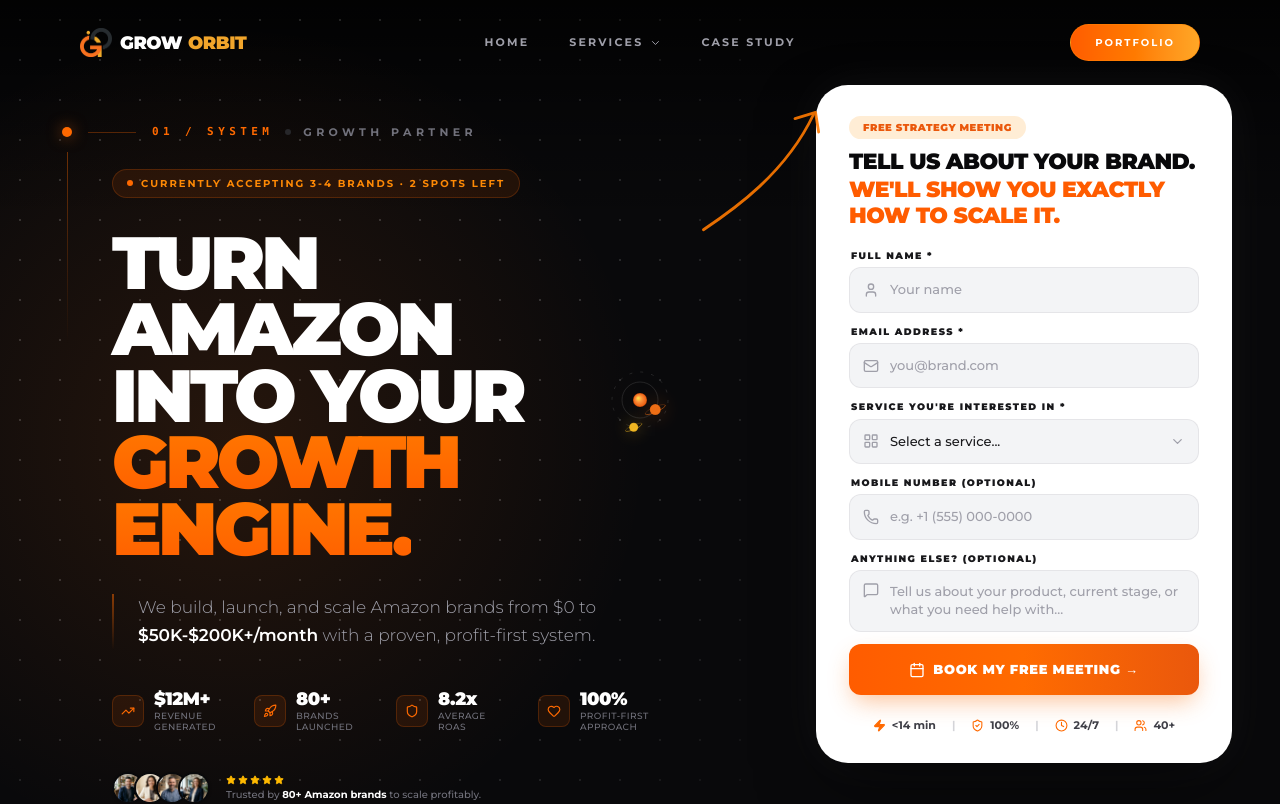
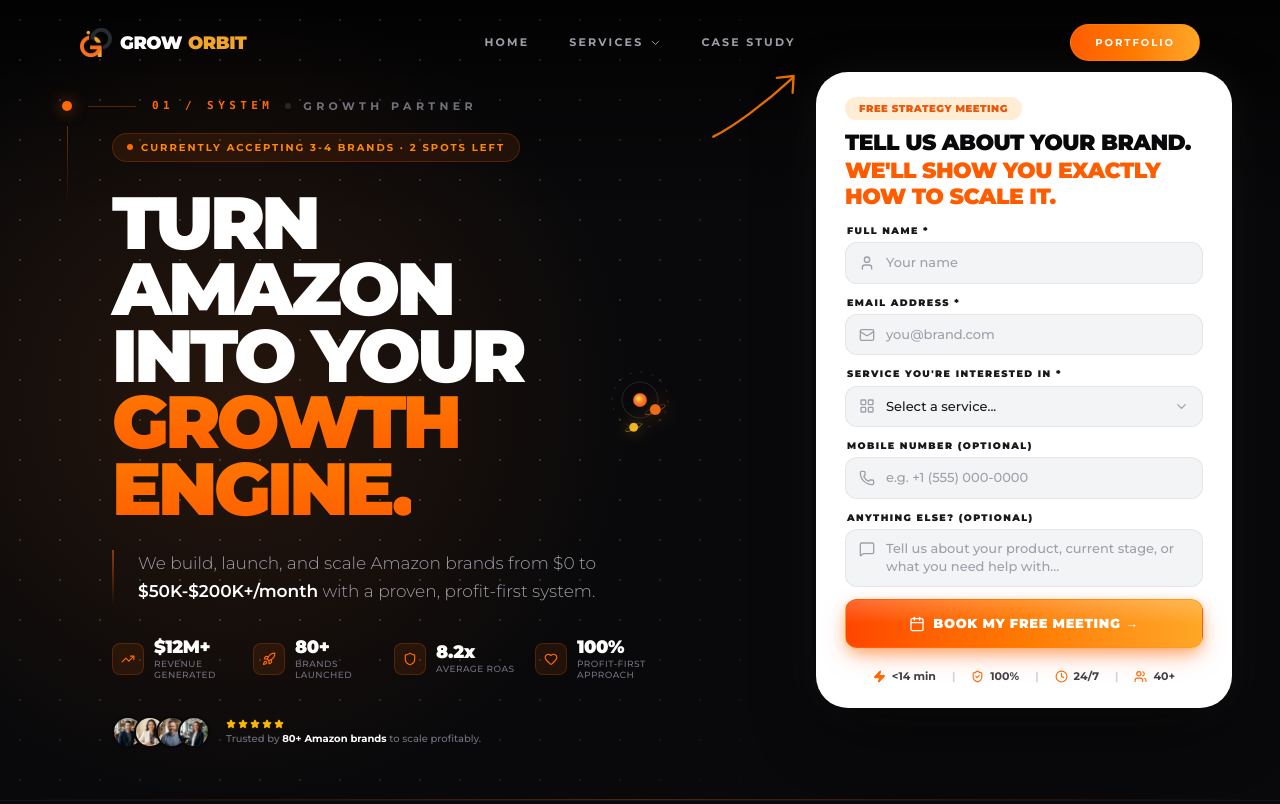
Before and after one commit to TalhaWaseem114/grow-orbit, a Next.js app: page /get-started in a window 1280 px wide. Shown: the top 804 px of the page. Built offline with nearby package versions, Linux system fonts and the light colour scheme; no server answers; a web font is replaced by a local one.

Commit message:
style(ui): add vibrant gradient to form button and tune breathing spacing in hero

```diff
--- a/src/app/(main)/get-started/components/HeroSectionThemeTwo.jsx
+++ b/src/app/(main)/get-started/components/HeroSectionThemeTwo.jsx
@@ -97,7 +97,7 @@ export default function HeroSectionThemeTwo({ scrollToForm, formRef }) {
         </header>
 
         {/* ── Left — Text Content ── */}
-        <div className="relative flex-1 flex flex-col justify-start px-5 md:px-16 lg:px-20 xl:px-28 2xl:px-36 pt-24 sm:pt-24 pb-16 lg:pt-24 lg:pb-20 z-10">
+        <div className="relative flex-1 flex flex-col justify-start px-5 md:px-16 lg:px-20 xl:px-28 2xl:px-36 pt-20 sm:pt-20 pb-10 lg:pt-20 lg:pb-12 z-10">
           {/* Subtle low-density texture */}
           <div
             className="absolute inset-0 opacity-[0.16] pointer-events-none"
@@ -111,7 +111,7 @@ export default function HeroSectionThemeTwo({ scrollToForm, formRef }) {
           <div className="absolute inset-0 bg-[radial-gradient(circle_at_30%_50%,rgba(249,115,22,0.12),transparent_60%)] pointer-events-none" />
 
           <div className="relative z-10 max-w-2xl fade-up lg:mt-2">
-            <div className="relative mb-6 sm:mb-12 -ml-[15px] sm:-ml-6 md:-ml-8 lg:-ml-[50px] translate-y-[5px] sm:translate-y-[20px]">
+            <div className="relative mb-5 sm:mb-7 -ml-[15px] sm:-ml-6 md:-ml-8 lg:-ml-[50px] translate-y-[3px] sm:translate-y-[10px]">
               <div className="flex items-center gap-2 sm:gap-4">
                 <div className="w-2 h-2 sm:w-2.5 sm:h-2.5 bg-orange-500 rounded-full shadow-[0_0_15px_rgba(249,115,22,0.6)]" />
                 <div className="w-8 sm:w-12 h-px bg-orange-500/30" />
@@ -122,12 +122,12 @@ export default function HeroSectionThemeTwo({ scrollToForm, formRef }) {
                 </div>
               </div>
               {/* Vertical Drop Line with Glow — Optimized for Mobile */}
-              <div className="absolute left-[4px] sm:left-[5px] top-6 sm:top-7 w-px h-32 sm:h-48 bg-gradient-to-b from-orange-500 via-orange-500/50 to-transparent opacity-40" />
+              <div className="absolute left-[4px] sm:left-[5px] top-6 sm:top-7 w-px h-16 sm:h-20 bg-gradient-to-b from-orange-500 via-orange-500/50 to-transparent opacity-40" />
             </div>
 
 
             {/* Scarcity Pill */}
-            <div className="inline-flex items-center gap-2 px-3.5 py-1.5 rounded-full bg-orange-500/10 border border-orange-500/20 mb-6 sm:mb-8 whitespace-nowrap">
+            <div className="inline-flex items-center gap-2 px-3.5 py-1.5 rounded-full bg-orange-500/10 border border-orange-500/20 mb-5 sm:mb-7 whitespace-nowrap">
               <span className="w-1.5 h-1.5 rounded-full bg-orange-500 shrink-0" />
               <span className="text-[9px] sm:text-[10px] font-bold text-orange-400 uppercase tracking-[0.2em] whitespace-nowrap">
                 Currently Accepting 3-4 Brands &middot; 2 Spots Left
@@ -136,7 +136,7 @@ export default function HeroSectionThemeTwo({ scrollToForm, formRef }) {
 
             {/* Main Heading */}
             <h1
-              className="text-white mb-6 sm:mb-8 uppercase text-[42px] sm:text-[62px] md:text-[70px] lg:text-[74px] font-black tracking-tighter leading-[0.95] sm:leading-[0.9]"
+              className="text-white mb-5 sm:mb-7 uppercase text-[42px] sm:text-[62px] md:text-[70px] lg:text-[74px] font-black tracking-tighter leading-[0.95] sm:leading-[0.9]"
               style={{ fontFamily: "'Montserrat', sans-serif" }}
             >
               Turn Amazon<br />
@@ -145,7 +145,7 @@ export default function HeroSectionThemeTwo({ scrollToForm, formRef }) {
             </h1>
 
             {/* Subtitle */}
-            <div className="flex gap-6 mb-8 sm:mb-10 fade-up delay-1">
+            <div className="flex gap-6 mb-7 sm:mb-8 fade-up delay-1">
               <div className="w-[2px] bg-gradient-to-b from-orange-500 to-transparent hidden md:block opacity-50 shrink-0" />
               <p className="text-zinc-400 text-[14px] sm:text-[17px] font-light leading-relaxed max-w-xl">
                 We build, launch, and scale Amazon brands from $0
@@ -173,7 +173,7 @@ export default function HeroSectionThemeTwo({ scrollToForm, formRef }) {
             </div>
 
             {/* Stats Row */}
-            <div className="grid grid-cols-2 sm:grid-cols-4 gap-5 sm:gap-6 mb-10 fade-up delay-3">
+            <div className="grid grid-cols-2 sm:grid-cols-4 gap-4 sm:gap-5 mb-7 sm:mb-9 fade-up delay-3">
               {[
                 { icon: TrendingUp, val: "$12M+", label: "Revenue Generated" },
                 { icon: Rocket,     val: "80+",   label: "Brands Launched"   },
@@ -225,25 +225,25 @@ export default function HeroSectionThemeTwo({ scrollToForm, formRef }) {
         </div>
 
         {/* ── Right — White Form Card Container ── */}
-        <div className="relative flex-none w-full lg:w-[44%] xl:w-[40%] 2xl:w-[38%] flex items-start justify-center px-5 pb-10 pt-8 sm:px-8 sm:pb-12 sm:pt-14 lg:px-8 lg:pb-12 lg:pt-[85px] xl:px-12 xl:pb-12 xl:pt-[85px] z-20 overflow-visible bg-transparent">
+        <div className="relative flex-none w-full lg:w-[44%] xl:w-[40%] 2xl:w-[38%] flex items-start justify-center px-5 pb-8 pt-6 sm:px-8 sm:pb-10 sm:pt-10 lg:px-8 lg:pb-10 lg:pt-[70px] xl:px-12 xl:pb-10 xl:pt-[72px] z-20 overflow-visible bg-transparent">
           {/* Subtle warm ambient glow behind the card */}
           <div className="absolute top-[20%] right-[10%] w-80 h-80 rounded-full pointer-events-none" style={{ background: "radial-gradient(circle, rgba(249,115,22,0.08) 0%, transparent 70%)" }} />
           <div className="absolute bottom-[20%] left-[10%] w-72 h-72 rounded-full pointer-events-none" style={{ background: "radial-gradient(circle, rgba(255,122,0,0.04) 0%, transparent 70%)" }} />
 
           {/* Hand-drawn style orange swooping arrow pointing to the form */}
-          <div className="hidden lg:block absolute -left-12 xl:-left-20 top-20 sm:top-24 w-28 sm:w-36 h-28 sm:h-36 pointer-events-none z-30 text-orange-500 opacity-90">
-            <svg viewBox="0 0 140 140" fill="none" className="w-full h-full overflow-visible">
+          <div className="hidden lg:block absolute -left-10 xl:-left-16 top-10 sm:top-12 w-24 sm:w-28 h-24 sm:h-28 pointer-events-none z-30 text-orange-500 opacity-90">
+            <svg viewBox="0 0 120 120" fill="none" className="w-full h-full overflow-visible">
               <path
-                d="M15 130 C 45 110, 95 75, 122 18"
+                d="M10 95 C 30 85, 65 60, 95 32"
                 stroke="#FF7A00"
-                strokeWidth="2.75"
+                strokeWidth="2.5"
                 strokeLinecap="round"
                 fill="none"
               />
               <path
-                d="M104 22 L 124 16 L 127 35"
+                d="M78 32 L 96 30 L 95 48"
                 stroke="#FF7A00"
-                strokeWidth="2.75"
+                strokeWidth="2.5"
                 strokeLinecap="round"
                 strokeLinejoin="round"
                 fill="none"
@@ -255,10 +255,10 @@ export default function HeroSectionThemeTwo({ scrollToForm, formRef }) {
           <div
             ref={formRef}
             id="lead-form"
-            className="relative z-10 w-full max-w-[460px] bg-white rounded-[28px] sm:rounded-[32px] px-6 py-6 sm:px-8 sm:py-7 shadow-[0_25px_70px_-15px_rgba(0,0,0,0.7),0_0_50px_rgba(255,255,255,0.05)] border border-white/40 animate-subtle-form"
+            className="relative z-10 w-full max-w-[460px] bg-white rounded-[28px] sm:rounded-[32px] px-5 py-5 sm:px-7 sm:py-5.5 shadow-[0_25px_70px_-15px_rgba(0,0,0,0.7),0_0_50px_rgba(255,255,255,0.05)] border border-white/40 animate-subtle-form"
           >
             {/* Header */}
-            <div className="mb-4 sm:mb-5">
+            <div className="mb-3 sm:mb-3.5">
               <div className="inline-flex items-center bg-[#ffedd5] text-[#ea580c] px-3.5 py-1 rounded-full text-[10px] font-black uppercase tracking-wider mb-2.5">
                 FREE STRATEGY MEETING
               </div>
--- a/src/app/(main)/get-started/components/LeadForm.jsx
+++ b/src/app/(main)/get-started/components/LeadForm.jsx
@@ -171,7 +171,7 @@ export default function LeadForm({ theme = "white", compact = false }) {
   }
 
   return (
-    <form onSubmit={handleSubmit} className={compact ? "space-y-3" : "space-y-3.5"} noValidate>
+    <form onSubmit={handleSubmit} className={compact ? "space-y-2.5 sm:space-y-3" : "space-y-3.5"} noValidate>
       {/* Honeypot field for spam prevention */}
       <input
         type="text"
@@ -208,7 +208,7 @@ export default function LeadForm({ theme = "white", compact = false }) {
             value={form.name}
             onChange={handleChange}
             placeholder="Your name"
-            className={`w-full border text-[13px] font-medium transition-all focus:outline-none focus:border-orange-500 rounded-xl pl-10 pr-4 py-2.5 sm:py-3 ${
+            className={`w-full border text-[13px] font-medium transition-all focus:outline-none focus:border-orange-500 rounded-xl pl-10 pr-4 py-2 sm:py-2.5 ${
               isDark
                 ? "bg-white/[0.03] border-white/10 text-white placeholder-zinc-500 focus:bg-white/[0.08]"
                 : "bg-[#f3f4f6] hover:bg-[#eceef1] border-zinc-200/90 text-zinc-900 placeholder:text-zinc-400 focus:bg-white focus:ring-2 focus:ring-orange-500/10"
@@ -234,7 +234,7 @@ export default function LeadForm({ theme = "white", compact = false }) {
             value={form.email}
             onChange={handleChange}
             placeholder="you@brand.com"
-            className={`w-full border text-[13px] font-medium transition-all focus:outline-none focus:border-orange-500 rounded-xl pl-10 pr-4 py-2.5 sm:py-3 ${
+            className={`w-full border text-[13px] font-medium transition-all focus:outline-none focus:border-orange-500 rounded-xl pl-10 pr-4 py-2 sm:py-2.5 ${
               isDark
                 ? "bg-white/[0.03] border-white/10 text-white placeholder-zinc-500 focus:bg-white/[0.08]"
                 : "bg-[#f3f4f6] hover:bg-[#eceef1] border-zinc-200/90 text-zinc-900 placeholder:text-zinc-400 focus:bg-white focus:ring-2 focus:ring-orange-500/10"
@@ -258,7 +258,7 @@ export default function LeadForm({ theme = "white", compact = false }) {
             required
             value={form.service}
             onChange={handleChange}
-            className={`w-full border text-[13px] font-medium transition-all appearance-none cursor-pointer focus:outline-none focus:border-orange-500 rounded-xl pl-10 pr-10 py-2.5 sm:py-3 ${
+            className={`w-full border text-[13px] font-medium transition-all appearance-none cursor-pointer focus:outline-none focus:border-orange-500 rounded-xl pl-10 pr-10 py-2 sm:py-2.5 ${
               isDark
                 ? "bg-white/[0.03] border-white/10 text-white focus:bg-zinc-950"
                 : "bg-[#f3f4f6] hover:bg-[#eceef1] border-zinc-200/90 text-zinc-900 focus:bg-white focus:ring-2 focus:ring-orange-500/10"
@@ -294,7 +294,7 @@ export default function LeadForm({ theme = "white", compact = false }) {
             value={form.whatsapp}
             onChange={handleChange}
             placeholder="e.g. +1 (555) 000-0000"
-            className={`w-full border text-[13px] font-medium transition-all focus:outline-none focus:border-orange-500 rounded-xl pl-10 pr-4 py-2.5 sm:py-3 ${
+            className={`w-full border text-[13px] font-medium transition-all focus:outline-none focus:border-orange-500 rounded-xl pl-10 pr-4 py-2 sm:py-2.5 ${
               isDark
                 ? "bg-white/[0.03] border-white/10 text-white placeholder-zinc-500 focus:bg-white/[0.08]"
                 : "bg-[#f3f4f6] hover:bg-[#eceef1] border-zinc-200/90 text-zinc-900 placeholder:text-zinc-400 focus:bg-white focus:ring-2 focus:ring-orange-500/10"
@@ -319,7 +319,7 @@ export default function LeadForm({ theme = "white", compact = false }) {
             value={form.pain}
             onChange={handleChange}
             placeholder="Tell us about your product, current stage, or what you need help with..."
-            className={`w-full border text-[13px] font-medium transition-all resize-none focus:outline-none focus:border-orange-500 rounded-xl pl-10 pr-4 py-2.5 sm:py-3 leading-snug ${
+            className={`w-full border text-[13px] font-medium transition-all resize-none focus:outline-none focus:border-orange-500 rounded-xl pl-10 pr-4 py-2 sm:py-2.5 leading-snug ${
               isDark
                 ? "bg-white/[0.03] border-white/10 text-white placeholder-zinc-500 focus:bg-white/[0.08]"
                 : "bg-[#f3f4f6] hover:bg-[#eceef1] border-zinc-200/90 text-zinc-900 placeholder:text-zinc-400 focus:bg-white focus:ring-2 focus:ring-orange-500/10"
@@ -332,20 +332,23 @@ export default function LeadForm({ theme = "white", compact = false }) {
       <button
         type="submit"
         disabled={loading || submitted}
-        className="w-full font-black text-[12px] sm:text-[13px] uppercase tracking-wider text-white bg-gradient-to-r from-[#ff5c00] via-[#ff6b00] to-[#ea580c] hover:brightness-105 active:scale-[0.99] transition-all duration-300 shadow-[0_10px_25px_-5px_rgba(249,115,22,0.45)] py-3.5 sm:py-4 rounded-xl flex items-center justify-center gap-2 group cursor-pointer disabled:opacity-50 mt-1"
+        className="w-full relative overflow-hidden font-black text-[12px] sm:text-[13px] uppercase tracking-wider text-white bg-gradient-to-r from-[#FF4500] via-[#FF7A00] to-[#FFA726] hover:brightness-110 active:scale-[0.99] transition-all duration-300 shadow-[0_10px_25px_-5px_rgba(255,92,0,0.5),0_4px_12px_rgba(255,122,0,0.3)] py-3 sm:py-3.5 rounded-xl flex items-center justify-center gap-2 group cursor-pointer disabled:opacity-50 mt-1 border border-orange-400/30"
       >
+        {/* Subtle glossy top highlight */}
+        <div className="absolute inset-x-0 top-0 h-1/2 bg-gradient-to-b from-white/20 to-transparent pointer-events-none" />
+
         {loading ? (
-          <span>Sending...</span>
+          <span className="relative z-10">Sending...</span>
         ) : (
-          <>
+          <span className="relative z-10 flex items-center justify-center gap-2">
             <Calendar size={16} className="text-white shrink-0" />
             <span>BOOK MY FREE MEETING →</span>
-          </>
+          </span>
         )}
       </button>
 
       {/* Micro Trust Indicators Strip */}
-      <div className="flex items-center justify-center gap-3 sm:gap-4 pt-2.5 text-[10px] sm:text-[11px] font-bold text-zinc-700 select-none">
+      <div className="flex items-center justify-center gap-3 sm:gap-4 pt-2 text-[10px] sm:text-[11px] font-bold text-zinc-700 select-none">
         <span className="flex items-center gap-1.5">
           <Zap size={13} className="text-orange-500 fill-orange-500" />
           {"<14 min"}
```
